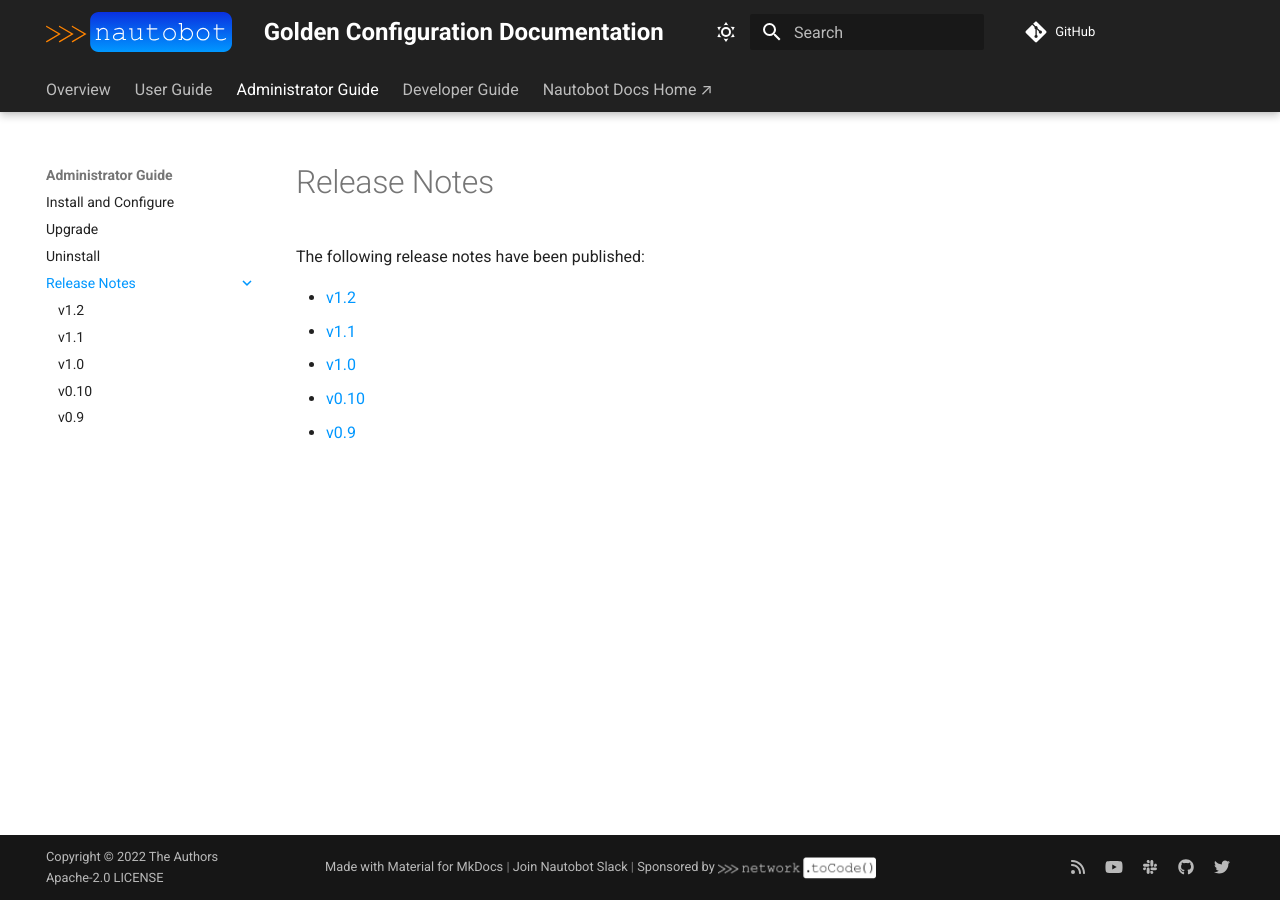
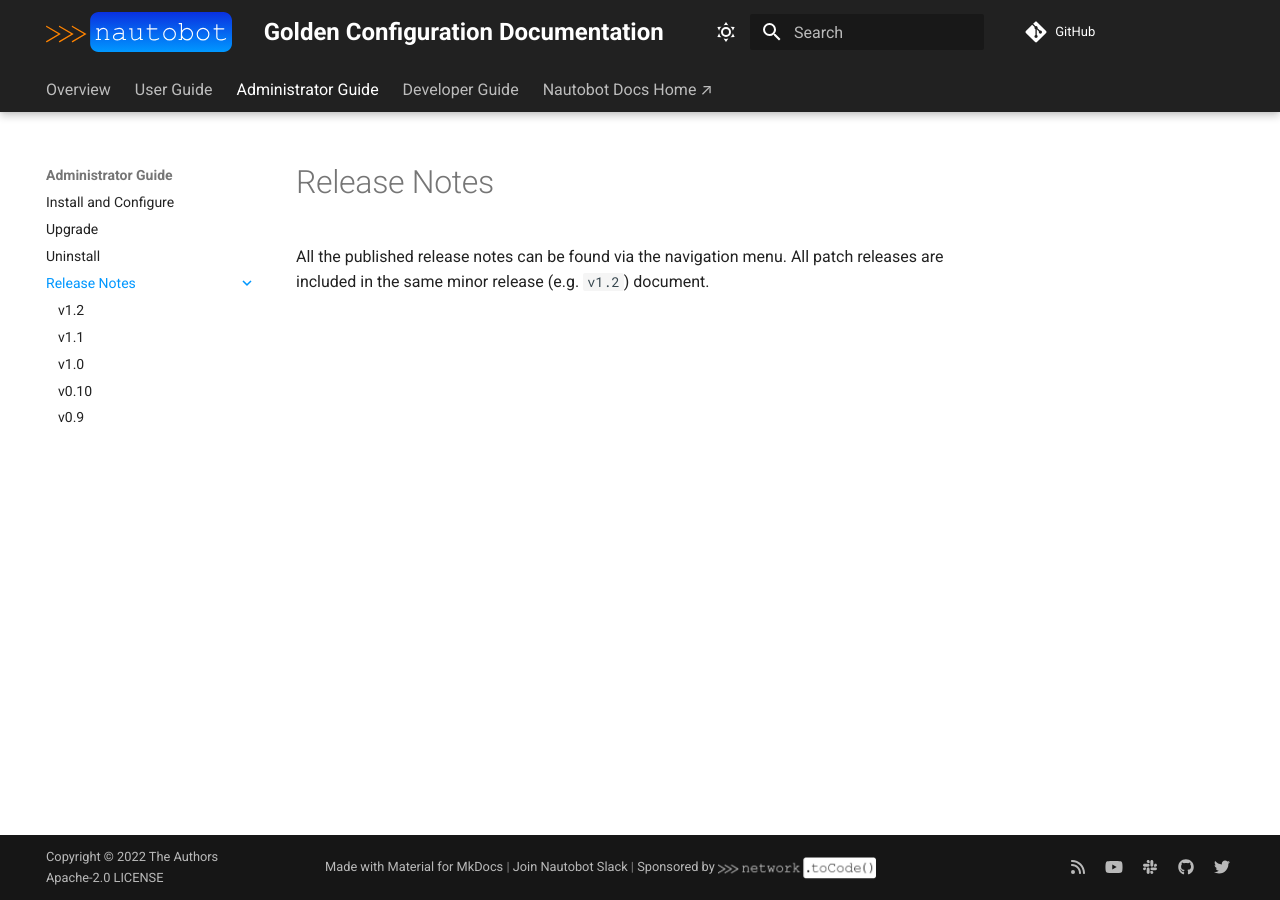
Before and after one commit to nautobot/nautobot-app-golden-config, an MkDocs documentation site: the page built from docs/admin/release_notes/index.md, in a window 1280 px wide. Built offline with MkDocs 1.6.1 and Material for MkDocs 9.7.7, drawn with Linux system fonts in a browser that asks for light colours; comment, search, counter and statistics services are not loaded.

Commit message:
Remove redundant info

```diff
--- a/docs/admin/release_notes/index.md
+++ b/docs/admin/release_notes/index.md
@@ -1,9 +1,3 @@
 # Release Notes
 
-The following release notes have been published:
-
-- [v1.2](version_1.2.md)
-- [v1.1](version_1.1.md)
-- [v1.0](version_1.0.md)
-- [v0.10](version_0.10.md)
-- [v0.9](version_0.9.md)
+All the published release notes can be found via the navigation menu. All patch releases are included in the same minor release (e.g. `v1.2`) document.
```
